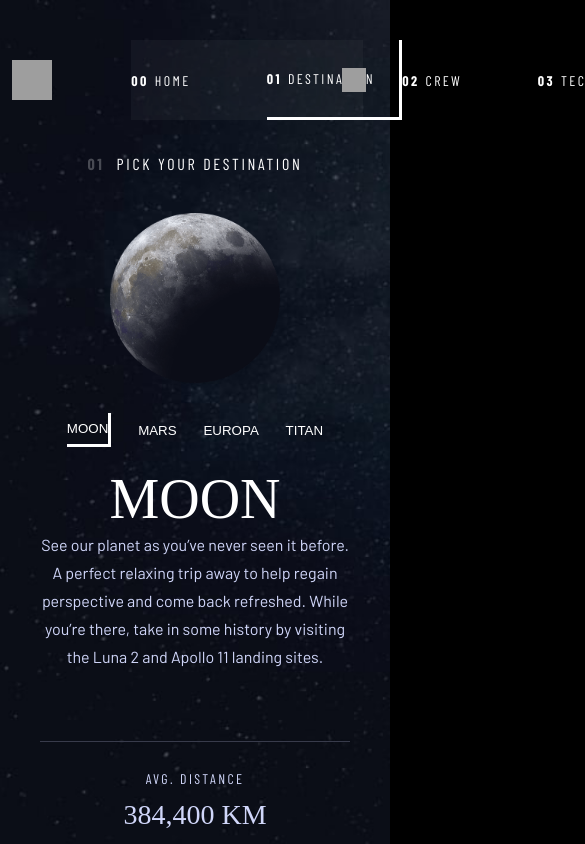
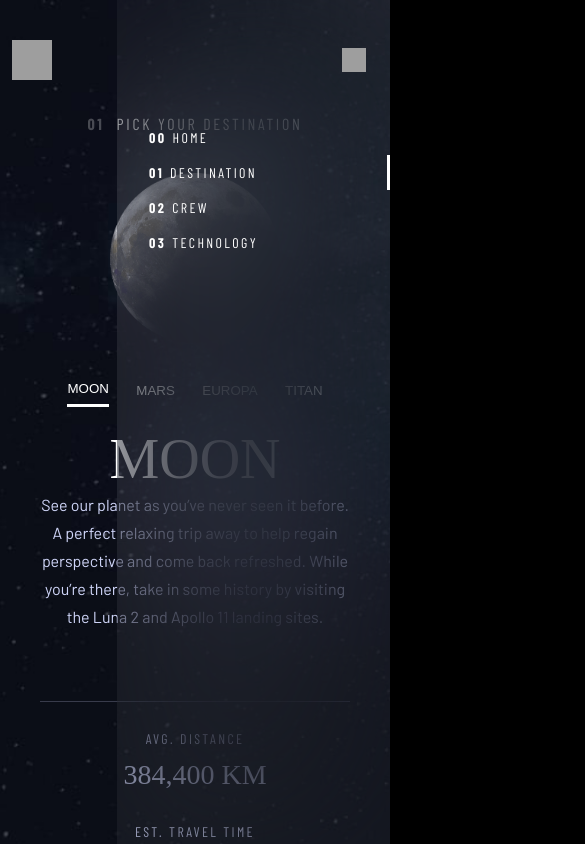
Before and after one commit to Tarun7777/Space-Tourism, a React (Create React App) app: page /destination in a window 390 px wide. Both pictures are taken after a click on the picture 351 px from the left and 60 px from the top of the page. Shown: the top 844 px of the page, 585 px wide, since content can reach past the window. Built offline with nearby package versions, Linux system fonts and the light colour scheme; grey boxes are pictures that could not be loaded; a web font is replaced by a local one.

Commit message:
style: navbar style fixes

```diff
--- a/src/components/header/atoms/nav-item/NavItem.css
+++ b/src/components/header/atoms/nav-item/NavItem.css
@@ -8,7 +8,7 @@
   cursor: pointer;
 }
 
-a {
+.app--nav-item a {
   text-decoration: none;
   color: #ffffff;
   width: 100%;
@@ -18,10 +18,10 @@ a {
   text-transform: uppercase;
 }
 
-a:hover {
+.app--nav-item a:hover {
   border-bottom: 3px solid rgba(255, 255, 255, 0.5);
 }
-.active {
+.app--nav-item .active {
   border-bottom: 3px solid #ffffff !important;
 }
 
@@ -29,15 +29,16 @@ a:hover {
   .app--nav-item {
     font-size: 1rem;
     width: 100%;
+    padding-left: 2rem;
   }
-  a:hover,
-  .active {
-    border-bottom: 0px;
+  .app--nav-item a:hover,
+  .app--nav-item .active {
+    border-bottom: 0px !important;
   }
-  a:hover {
-    border-right: 3px solid rgba(255, 255, 255, 0.5);
+  .app--nav-item a:hover {
+    border-right: 3px solid rgba(255, 255, 255, 0.5) !important;
   }
-  .active {
+  .app--nav-item .active {
     border-right: 3px solid #ffffff !important;
   }
 }
--- a/src/components/header/atoms/nav-items/NavItems.css
+++ b/src/components/header/atoms/nav-items/NavItems.css
@@ -5,10 +5,19 @@
   justify-content: space-evenly;
 }
 
+@media only screen and (max-width: 1024px) {
+  .app--nav-items {
+    width: 100%;
+    justify-content: space-evenly !important;
+
+  }
+}
+
 @media only screen and (max-width: 600px) {
-  .app-nav-items {
+  .app--nav-items {
     height: 8.75rem;
-    margin: 7.5rem 0 0 2rem;
+    width: 100%;
+    margin-top: 7.5rem;
     flex-direction: column;
     justify-content: center;
     align-items: flex-start;
--- a/src/components/header/molecules/navbar/Navbar.css
+++ b/src/components/header/molecules/navbar/Navbar.css
@@ -18,7 +18,7 @@
 }
 
 @media only screen and (max-width: 1024px) {
-  .app--nav-bar {
+  .app--navbar {
     width: 70%;
   }
   .app--navbar::before {
@@ -28,8 +28,7 @@
 }
 
 @media only screen and (max-width: 600px) {
-  .app--nav-bar {
-    width: 100%;
+  .app--navbar {
     height: 100vh;
     position: fixed;
     top: 0;
```
